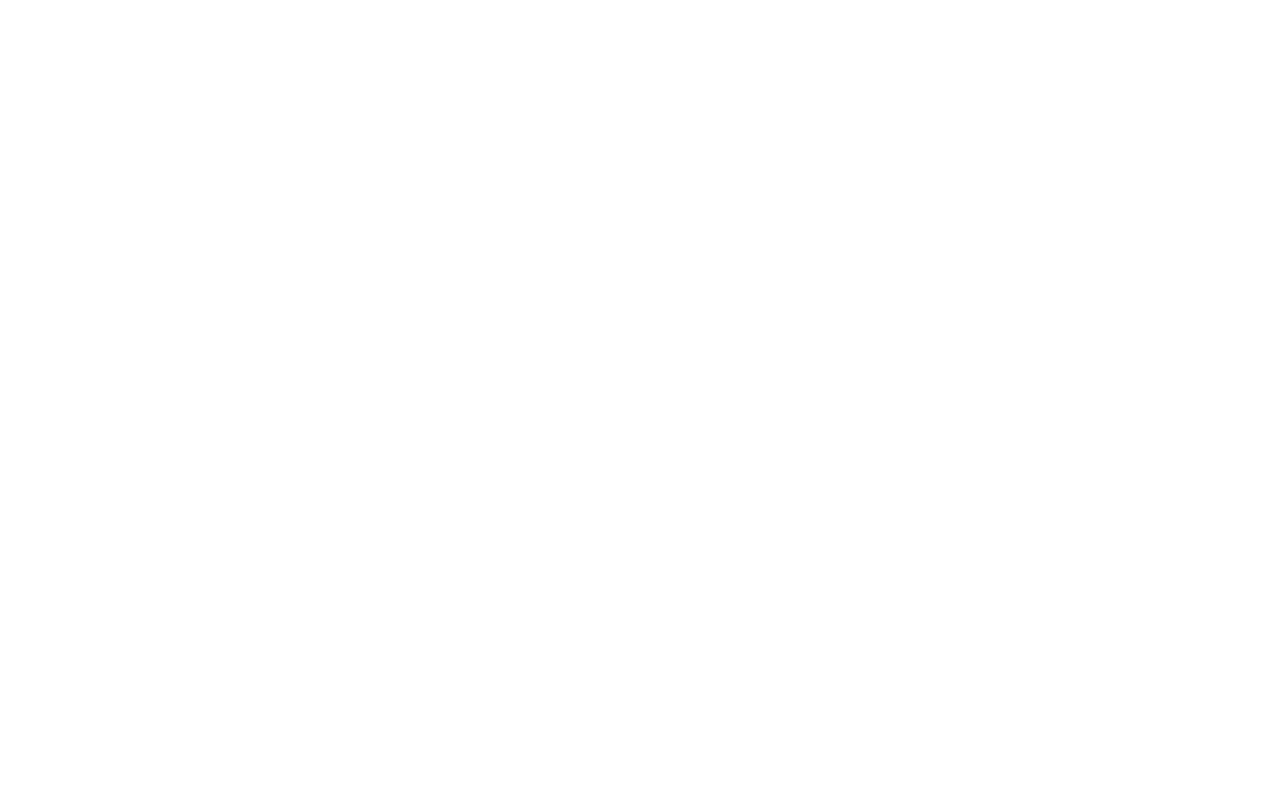
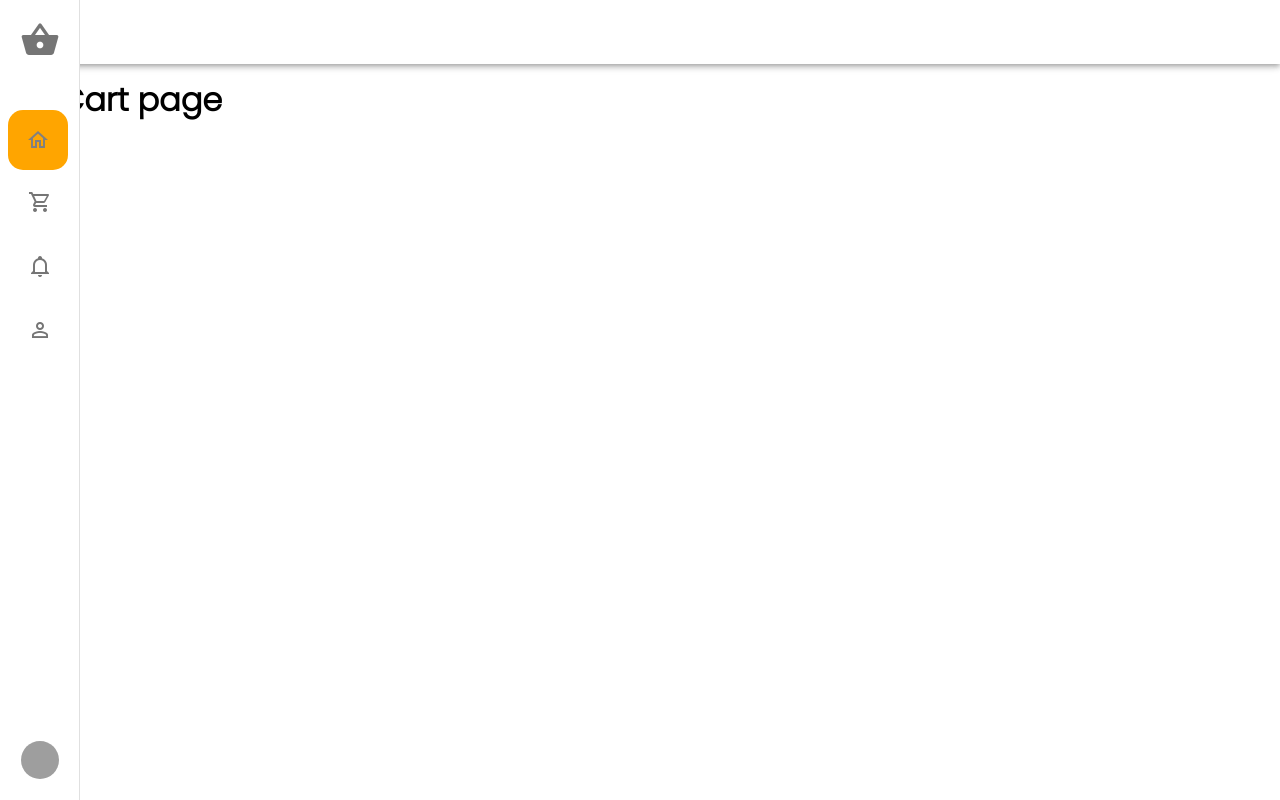
Before and after one commit to StefanKumarasinghe/supersavers-frontend-vuejs, a Vue app: page /cart in a window 1280 px wide. Built offline with nearby package versions, Linux system fonts and the light colour scheme; grey boxes are pictures that could not be loaded; a web font is replaced by a local one.

Commit message:
updates on the side bar

```diff
--- a/src/App.vue
+++ b/src/App.vue
@@ -1,15 +1,62 @@
 <template>
   <div id="app">
-    <Sidebar />
+    <!-- Sidebar -->
+    <Sidebar :drawer="drawer" ref="sidebar" />
+
+    <!-- Toolbar with Menu Icon -->
+    <v-toolbar>
+      <v-btn
+        icon
+        class=""
+        @click.stop="drawer = !drawer"
+      >
+        <v-icon>mdi-menu</v-icon>
+      </v-btn>
+    </v-toolbar>
+
     <router-view></router-view>
   </div>
 </template>
 
 <script>
-  import Sidebar from './components/Sidebar.vue'
-  export default {
-    components: {
-      Sidebar
-    }
-  }
+import Sidebar from './components/Sidebar.vue';
+
+export default {
+  components: {
+    Sidebar,
+  },
+  data() {
+    return {
+      drawer: window.innerWidth >= 1280, // Show sidebar for screens 1280px and wider
+    };
+  },
+  mounted() {
+    // Listen to window resize events to update the sidebar state
+    window.addEventListener('resize', this.handleResize);
+
+    // Listen to click events on the document to close the sidebar
+    document.addEventListener('click', this.handleDocumentClick);
+  },
+  beforeDestroy() {
+    // Remove the resize event listener to prevent memory leaks
+    window.removeEventListener('resize', this.handleResize);
+
+    // Remove the click event listener
+    document.removeEventListener('click', this.handleDocumentClick);
+  },
+  methods: {
+    handleResize() {
+      // Update the drawer state based on the window width
+      this.drawer = window.innerWidth >= 1280; // Show sidebar for screens 1280px and wider
+    },
+    handleDocumentClick(event) {
+      // Check if the click event target is outside the sidebar
+      const sidebarElement = this.$refs.sidebar?.$el;
+      if (sidebarElement && !sidebarElement.contains(event.target)) {
+        // If outside, close the sidebar
+        this.drawer = false;
+      }
+    },
+  },
+};
 </script>
--- /dev/null
+++ b/src/Cart.vue
@@ -0,0 +1,18 @@
+<!-- eslint-disable vue/multi-word-component-names -->
+<template>
+    <div>
+        <v-container>
+            <h1>Cart page</h1>
+        </v-container>
+    </div>
+</template>
+
+<script>
+    export default {
+
+    }
+</script>
+
+<style scoped>
+
+</style>
--- a/src/Search.vue
+++ b/src/Search.vue
@@ -6,28 +6,18 @@
     color="orange"
     indeterminate
     ></v-progress-linear>
-    <!-- Sidebar -->
 
-
-
-    <Sidebar :drawer="drawer"/>
     <!-- Home Page -->
-    <v-container @click="closeSidebar">
+    <v-container>
 
       <!-- Search bar -->
-      <v-toolbar class="py-5">
-        <v-btn
-          icon
-          class="d-lg-none d-xl-flex"
-          @click.stop="drawer = !drawer">
-          <v-icon>mdi-menu</v-icon>
-        </v-btn>
+      <v-toolbar>
         <v-spacer></v-spacer>
         <v-text-field
           v-model="searchTerm"
           @change="fetchProducts()"
           label="Search"
-          class="pt-5 d-none d-sm-flex"
+          class="d-none d-sm-flex"
           filled
           prepend-inner-icon="mdi-magnify"
           solo
@@ -352,11 +342,9 @@
 </template>
 
 <script>
-  import Sidebar from './components/Sidebar.vue';
   export default {
     data() {
       return {
-        drawer:true,
         loading: false,
         loading_start:true,
         storeFilters: {
@@ -489,14 +477,6 @@
       this.retrieveGroceryList();
     },
     methods: {
-      closeSidebar() {
-        if (this.drawer) {
-          this.drawer = !this.drawer;
-        }
-      },
-      toggleDrawer() {
-      this.drawer = !this.drawer;
-      },
       async OnCallSuggestion() {
         try {
           // Assuming you're making an API call to get suggestions
@@ -709,9 +689,7 @@
         }
       }
     },
-    components: {
-      Sidebar
-    }
+
   };
 </script>
 
--- a/src/components/Sidebar.vue
+++ b/src/components/Sidebar.vue
@@ -6,6 +6,7 @@
     class="nav-drawer"
     v-show="drawer"
     app
+    touch
     mini-variant
     mini-variant-width="80"
     style="transform: translateX(0%);"
@@ -25,9 +26,13 @@
             :ripple="false"
           >
             <v-list-item-content>
-                <v-icon
-                    :color="active ? 'white' : 'grey lighten-1'"
-                >{{item.icon}}</v-icon>
+              <router-link :to="item.route">
+                <v-list-item-content>
+                  <v-icon :color="active ? 'white' : 'grey lighten-1'">
+                    {{ item.icon }}
+                  </v-icon>
+                </v-list-item-content>
+              </router-link>
             </v-list-item-content>
           </v-list-item>
         </v-list-item-group>
@@ -59,12 +64,11 @@
 export default {
   data: () => ({
     selectedItem: 0,
-
     items: [
-      { icon: "mdi-home-outline" },
-      { icon: "mdi-cart-outline" },
-      { icon: "mdi-bell-outline" },
-      { icon: "mdi-account-outline" }
+      { icon: "mdi-home-outline", route: "search" },
+      { icon: "mdi-cart-outline", route: "cart" },
+      { icon: "mdi-bell-outline", route: "login" },
+      { icon: "mdi-account-outline", route: "register" }
     ],
 
   }),
@@ -101,5 +105,19 @@
 .v-navigation-drawer--close {
   visibility: visible;
 }
+.router-link {
+  text-decoration: none;
+}
+a:-webkit-any-link {
+  color: grey;
+  cursor: pointer;
+  text-decoration: none;
+}
+.v-list-item__content {
+  padding: 10px 0 !important;
+}
+.v-card {
+    margin-top: 22px;
+}
 
 </style>
--- a/src/main.js
+++ b/src/main.js
@@ -7,6 +7,7 @@
 import Explore from './Explore.vue';
 import vuetify from './plugins/vuetify';
 import VueRouter from 'vue-router';
+import Cart from './Cart.vue';
 
 Vue.config.productionTip = false;
 
@@ -29,7 +30,8 @@
   { path: '/register', component: Register },
   { path: '/search', component: Search },
   { path: '/product', component: Products},
-  { path: '/login', component: Login }
+  { path: '/login', component: Login },
+  { path: '/cart', component: Cart }
 ];
 
 // Create the router instance
```
Also changed, not shown: 1 other file (tests, documents, lock files or other folders).
